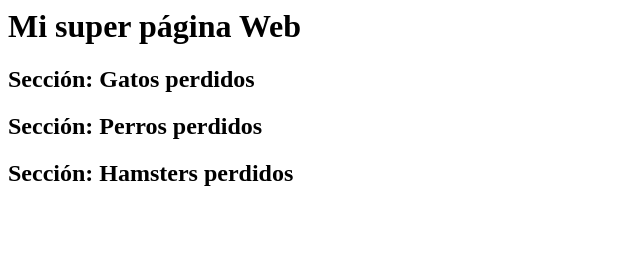
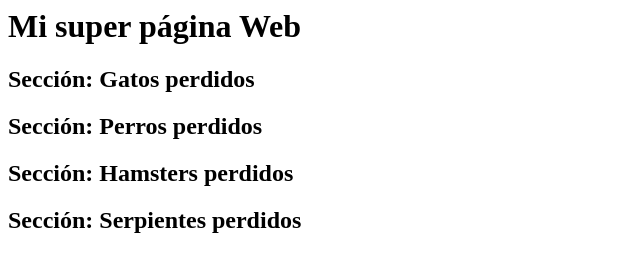
Before and after one commit to SergiHub/migranpaginaweb, a plain HTML site: page index.html in a window 1280 px wide. Shown: the whole page, without its empty margins (0-640 px from the left). Drawn offline with Linux system fonts and the light colour scheme.

Commit message:
Nueva sección de Serpientes perdidas

```diff
--- a/index.html
+++ b/index.html
@@ -5,3 +5,5 @@
 <h2>Sección: Perros perdidos</h2>
 
 <h2>Sección: Hamsters perdidos</h2>
+
+<h2>Sección: Serpientes perdidos</h2>
```
